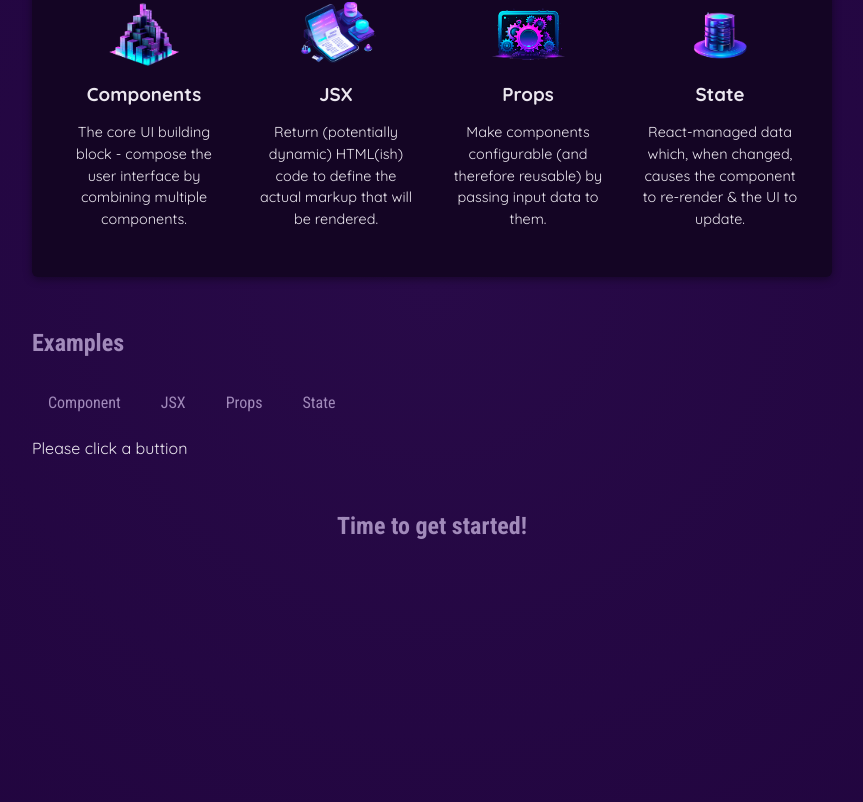
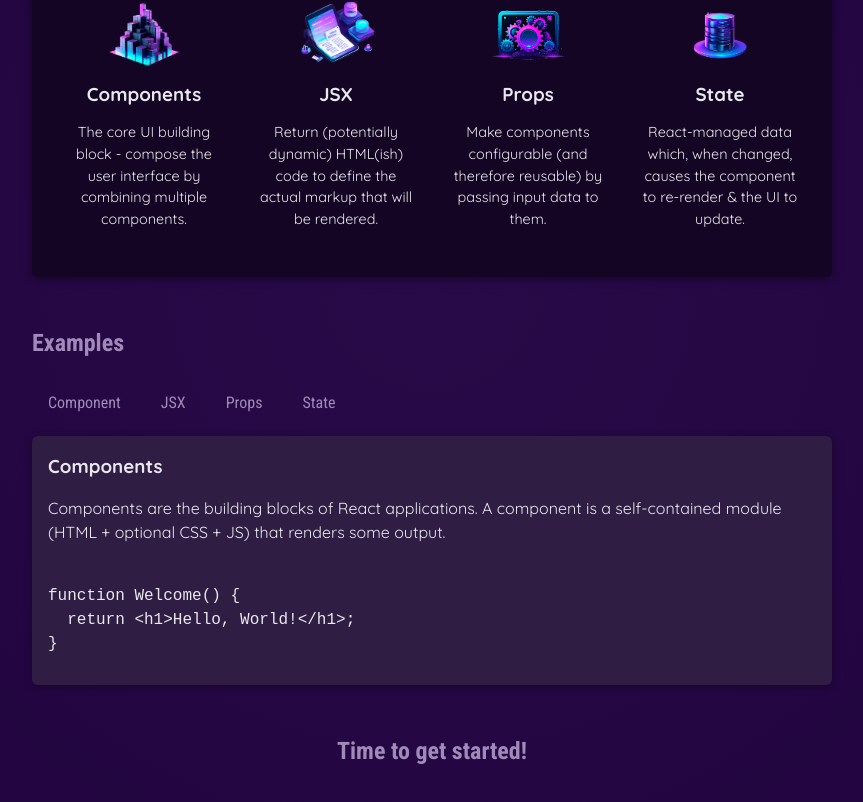
Before and after one commit to shivakumarP1998/REACTJS_2026, a React (Vite) app: page / in a window 1280 px wide. Shown: the part 362-1164 px from the top of the page, without its empty margins (208-1071 px from the left). Built offline with nearby package versions, Linux system fonts and the light colour scheme.

Commit message:
session55

```diff
--- a/src/App.jsx
+++ b/src/App.jsx
@@ -4,9 +4,10 @@
 import Header from "./components/Header/Header.jsx";
 import CoreConcept from "./components/CoreConcept.jsx";
 import TabButton from "./components/TabButton.jsx";
+import { EXAMPLES } from "./data.js";
 
 function App() {
-  const [selectedTopic, setSelectedTopic] = useState("Please click a buttion");
+  const [selectedTopic, setSelectedTopic] = useState("components");
 
   let tabContent = "Please click on button";
 
@@ -41,7 +42,13 @@
             <TabButton onSelect={() => handleSelect("props")}>Props</TabButton>
             <TabButton onSelect={() => handleSelect("state")}>State</TabButton>
           </menu>
-          {selectedTopic}
+          <div id="tab-content">
+            <h3>{EXAMPLES[selectedTopic].title}</h3>
+            <p>{EXAMPLES[selectedTopic].description}</p>
+            <pre>
+              <code>{EXAMPLES[selectedTopic].code}</code>
+            </pre>
+          </div>
         </section>
         <h2>Time to get started!</h2>
       </main>
--- a/src/data.js
+++ b/src/data.js
@@ -29,3 +29,54 @@
       'React-managed data which, when changed, causes the component to re-render & the UI to update.',
   },
 ];
+
+export const EXAMPLES = {
+  components: {
+    title: 'Components',
+    description:
+      'Components are the building blocks of React applications. A component is a self-contained module (HTML + optional CSS + JS) that renders some output.',
+    code: `
+function Welcome() {
+  return <h1>Hello, World!</h1>;
+}`,
+  },
+  jsx: {
+    title: 'JSX',
+    description:
+      'JSX is a syntax extension to JavaScript. It is similar to a template language, but it has full power of JavaScript (e.g., it may output dynamic content).',
+    code: `
+<div>
+  <h1>Welcome {userName}</h1>
+  <p>Time to learn React!</p>
+</div>`,
+  },
+  props: {
+    title: 'Props',
+    description:
+      'Components accept arbitrary inputs called props. They are like function arguments.',
+    code: `
+function Welcome(props) {
+  return <h1>Hello, {props.name}</h1>;
+}`,
+  },
+  state: {
+    title: 'State',
+    description:
+      'State allows React components to change their output over time in response to user actions, network responses, and anything else.',
+    code: `
+function Counter() {
+  const [isVisible, setIsVisible] = useState(false);
+
+  function handleClick() {
+    setIsVisible(true);
+  }
+
+  return (
+    <div>
+      <button onClick={handleClick}>Show Details</button>
+      {isVisible && <p>Amazing details!</p>}
+    </div>
+  );
+}`,
+  },
+};
```
